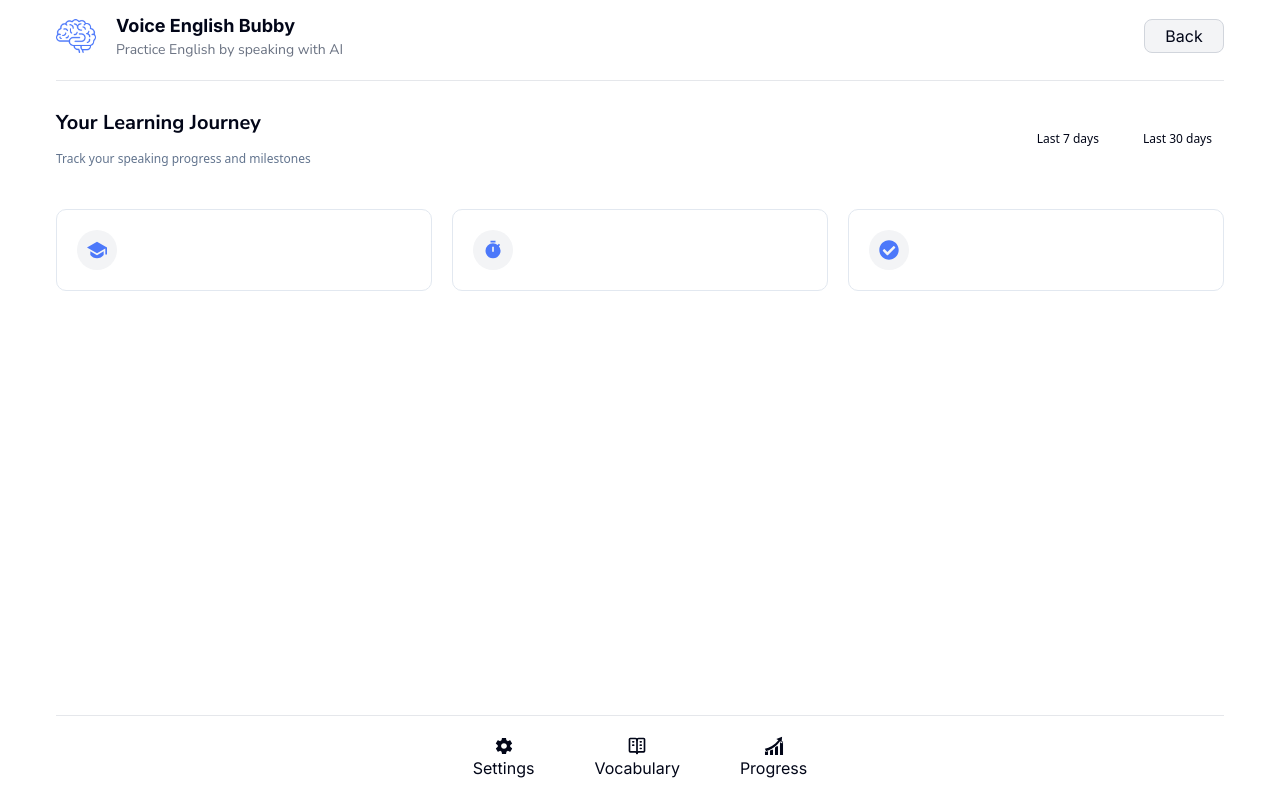
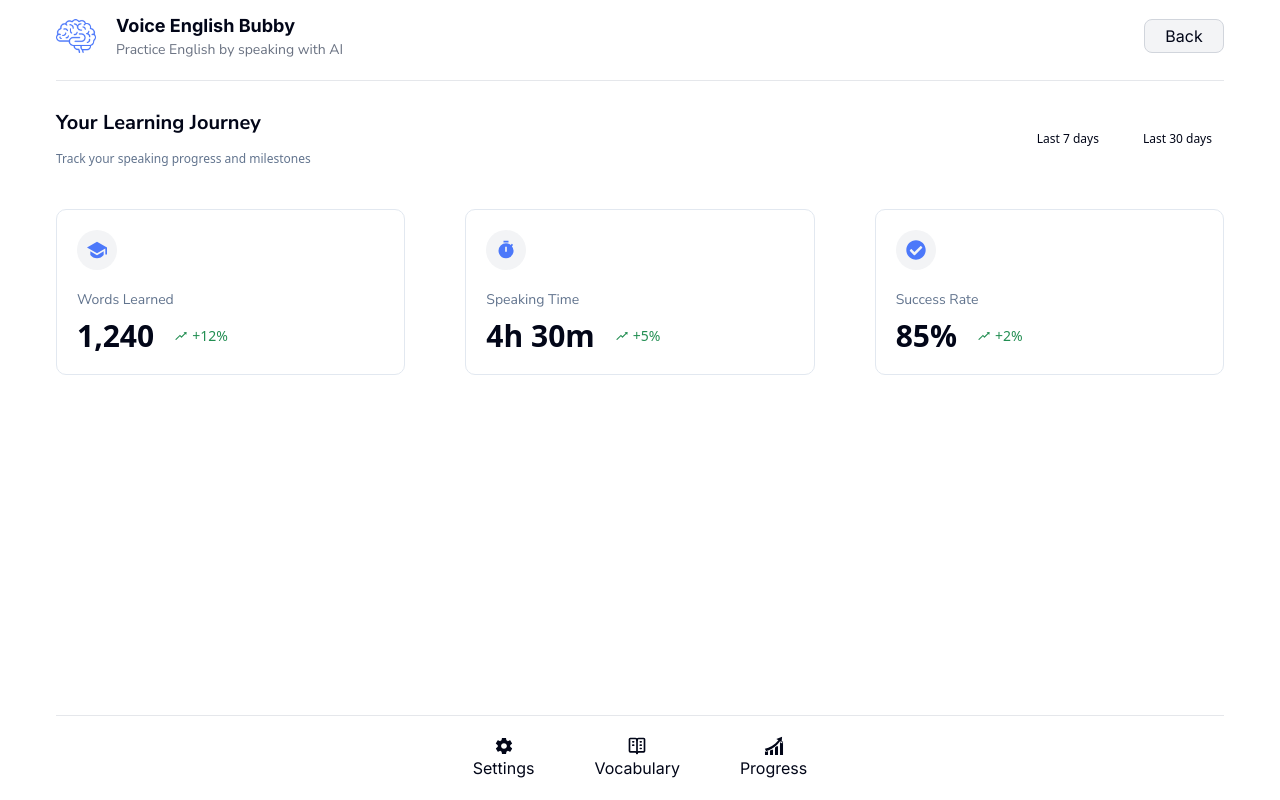
Before and after one commit to AtakanAkin1/voice-english-bubby, a Next.js app: page /progress in a window 1280 px wide. Built offline with nearby package versions, Linux system fonts and the light colour scheme.

Commit message:
Added The Stat Card

```diff
--- a/app/progress/page.tsx
+++ b/app/progress/page.tsx
@@ -2,9 +2,9 @@ import React from 'react';
 import CustomHeading from "@/components/headings/CustomHeading";
 import {Button} from "@/components/ui/button";
 import { RiGraduationCapFill } from "react-icons/ri";
-import CustomBox from "@/components/boxs/CustomBox";
 import { MdTimer } from "react-icons/md";
 import { FaCheckCircle } from "react-icons/fa";
+import StatCard from "@/components/stats/StatCard";
 
 const Progress = () => {
     return (
@@ -26,28 +26,25 @@ const Progress = () => {
                     </Button>
                 </div>
             </div>
-            <div className="grid grid-cols-1 lg:grid-cols-3 gap-5 mt-10 items-stretch">
-                <CustomBox>
-                   <div>
-                       <div className="flex items-center justify-center w-10 h-10 rounded-full bg-gray-100">
-                           <RiGraduationCapFill className="text-[#4c78fa]" size={20} />
-                       </div>
-                   </div>
-                </CustomBox>
-                <CustomBox>
-                    <div>
-                        <div className="flex items-center justify-center w-10 h-10 rounded-full bg-gray-100">
-                            <MdTimer className="text-[#4c78fa]" size={20} />
-                        </div>
-                    </div>
-                </CustomBox>
-                <CustomBox>
-                    <div>
-                        <div className="flex items-center justify-center w-10 h-10 rounded-full bg-gray-100">
-                            <FaCheckCircle className="text-[#4c78fa]" size={20} />
-                        </div>
-                    </div>
-                </CustomBox>
+            <div className="grid grid-cols-1 lg:grid-cols-3 gap-15 mt-10 items-stretch">
+                <StatCard
+                    icon={<RiGraduationCapFill className="text-[#4c78fa]" size={20} />}
+                    title="Words Learned"
+                    value="1,240"
+                    change={{ value: "+12%", positive: true }}
+                />
+                <StatCard
+                    icon={<MdTimer className="text-[#4c78fa]" size={20} />}
+                    title="Speaking Time"
+                    value="4h 30m"
+                    change={{ value: "+5%", positive: true }}
+                />
+                <StatCard
+                    icon={<FaCheckCircle className="text-[#4c78fa]" size={20} />}
+                    title="Success Rate"
+                    value="85%"
+                    change={{ value: "+2%", positive: true }}
+                />
             </div>
         </div>
     );
--- /dev/null
+++ b/components/stats/StatCard.tsx
@@ -0,0 +1,50 @@
+import React from "react";
+import CustomBox from "@/components/boxs/CustomBox";
+import {AiOutlineRise} from "react-icons/ai";
+
+interface  StatCardProps  {
+    icon: React.ReactNode;
+    title: string;
+    value: string | number;
+    change?: {
+        value: string;
+        positive?: boolean;
+    };
+}
+
+const StatCard = (props: StatCardProps) => {
+    const { icon, title, value, change } = props;
+    return (
+        <CustomBox>
+            <div>
+                <div className="flex items-center justify-center w-10 h-10 rounded-full bg-gray-100">
+                    {icon}
+                </div>
+
+                <div className="mt-4">
+                  <span className="font-nunito text-sm text-muted-foreground">
+                    {title}
+                  </span>
+                </div>
+
+                <div className="flex items-center gap-5 mt-2">
+                  <span className="text-3xl font-bold">
+                    {value}
+                  </span>
+
+                    {change && (
+                        <div
+                            className={`flex items-center gap-1 text-sm font-medium ${
+                                change.positive ? "text-[#228E52]" : "text-red-500"
+                            }`}
+                        >
+                            <AiOutlineRise />
+                            {change.value}
+                        </div>
+                    )}
+                </div>
+            </div>
+        </CustomBox>
+    );
+}
+export default StatCard;
```
